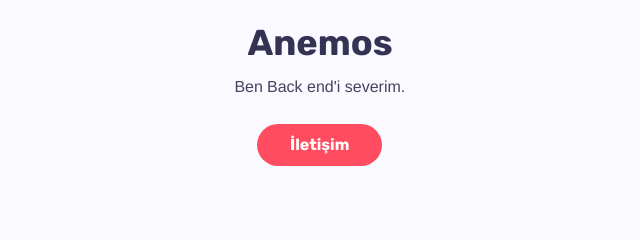
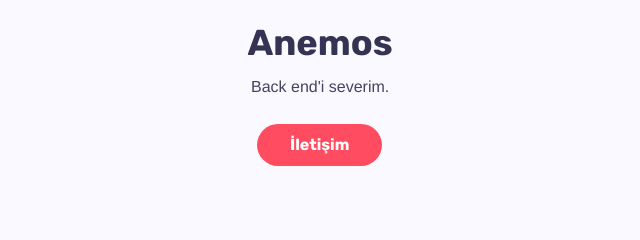
Before and after one commit to Phaeliss/Customer-Website-Demo-2, a plain HTML site: page index.html in a window 1280 px wide. Shown: the part 359-599 px from the top of the page, 320-960 px from the left. Drawn offline with Linux system fonts and the light colour scheme; a web font is replaced by a local one.

Commit message:
Update index.html

```diff
--- a/index.html
+++ b/index.html
@@ -158,7 +158,7 @@
           <!-- info -->
           <h1 class="mb-2 mt-0">Anemos</h1>
           <span
-            >Ben
+
             <span class="text-rotating"
               >Python biraz fazla mı basit?, Back end'i severim., >Front end neden çok sıkıcı?, Node.js'e aşığım
             </span
```
